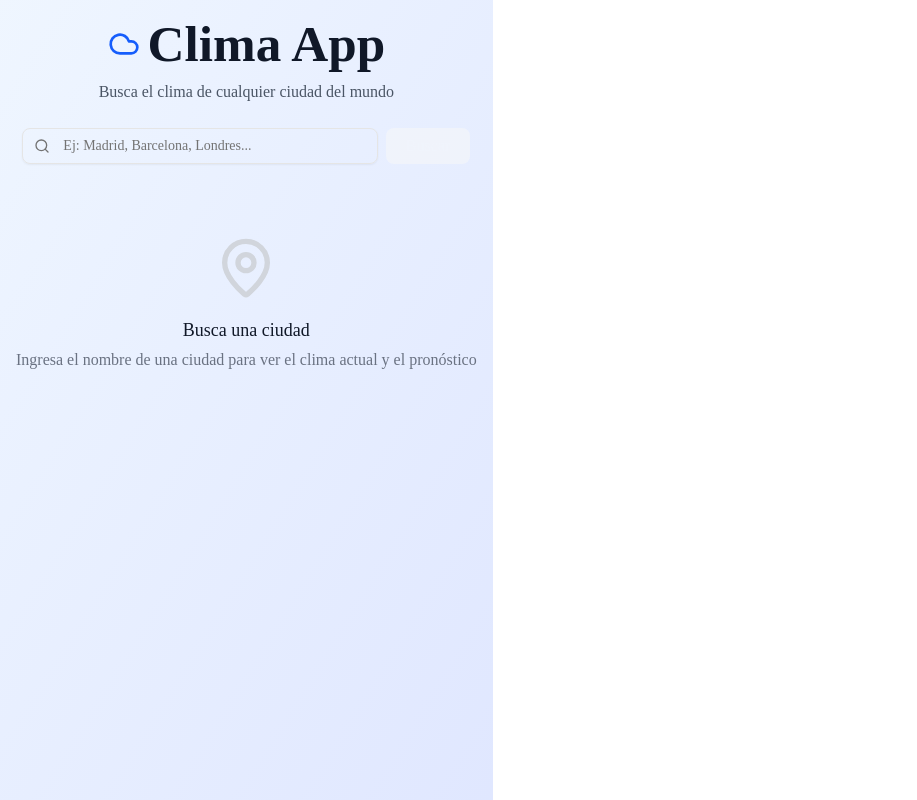
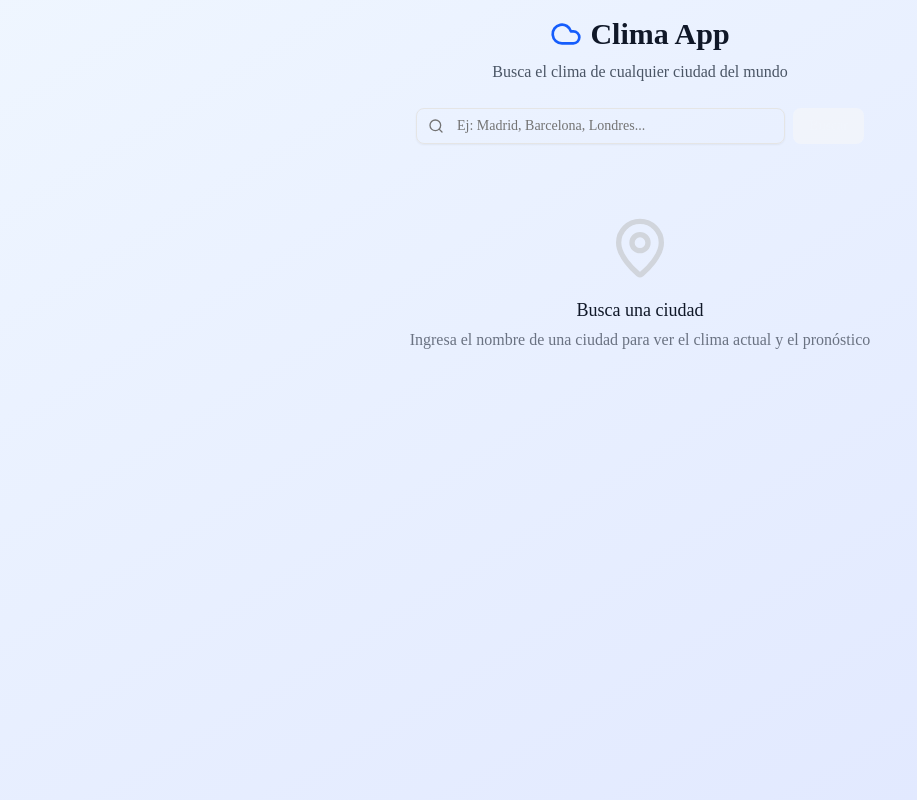
Before and after one commit to Manuel-latorre/prueba-tecnica-favorcito-react, a React (Vite) app: page / in a window 1280 px wide. Shown: the whole page, without its empty margins (0-917 px from the left). Built offline with nearby package versions, Linux system fonts and the light colour scheme.

Commit message:
chore: remove unused CSS styles to clean up index.css and improve maintainability

```diff
--- a/src/index.css
+++ b/src/index.css
@@ -53,46 +53,6 @@
   --sidebar-ring: oklch(0.708 0 0);
 }
 
-a {
-  font-weight: 500;
-  color: #646cff;
-  text-decoration: inherit;
-}
-a:hover {
-  color: #535bf2;
-}
-
-body {
-  margin: 0;
-  display: flex;
-  place-items: center;
-  min-width: 320px;
-  min-height: 100vh;
-}
-
-h1 {
-  font-size: 3.2em;
-  line-height: 1.1;
-}
-
-button {
-  border-radius: 8px;
-  border: 1px solid transparent;
-  padding: 0.6em 1.2em;
-  font-size: 1em;
-  font-weight: 500;
-  font-family: inherit;
-  background-color: #1a1a1a;
-  cursor: pointer;
-  transition: border-color 0.25s;
-}
-button:hover {
-  border-color: #646cff;
-}
-button:focus,
-button:focus-visible {
-  outline: 4px auto -webkit-focus-ring-color;
-}
 
 @media (prefers-color-scheme: light) {
   :root {
```
